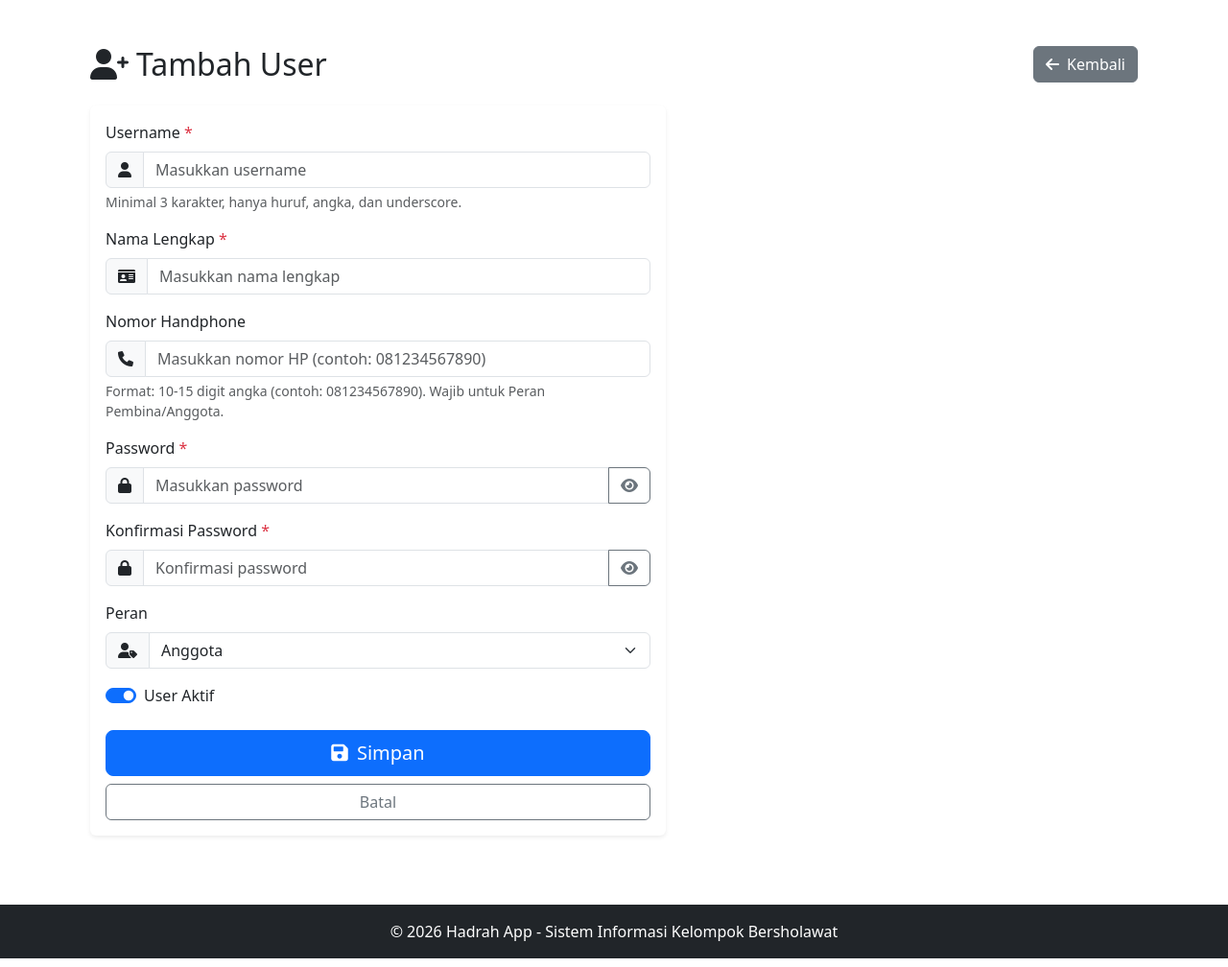
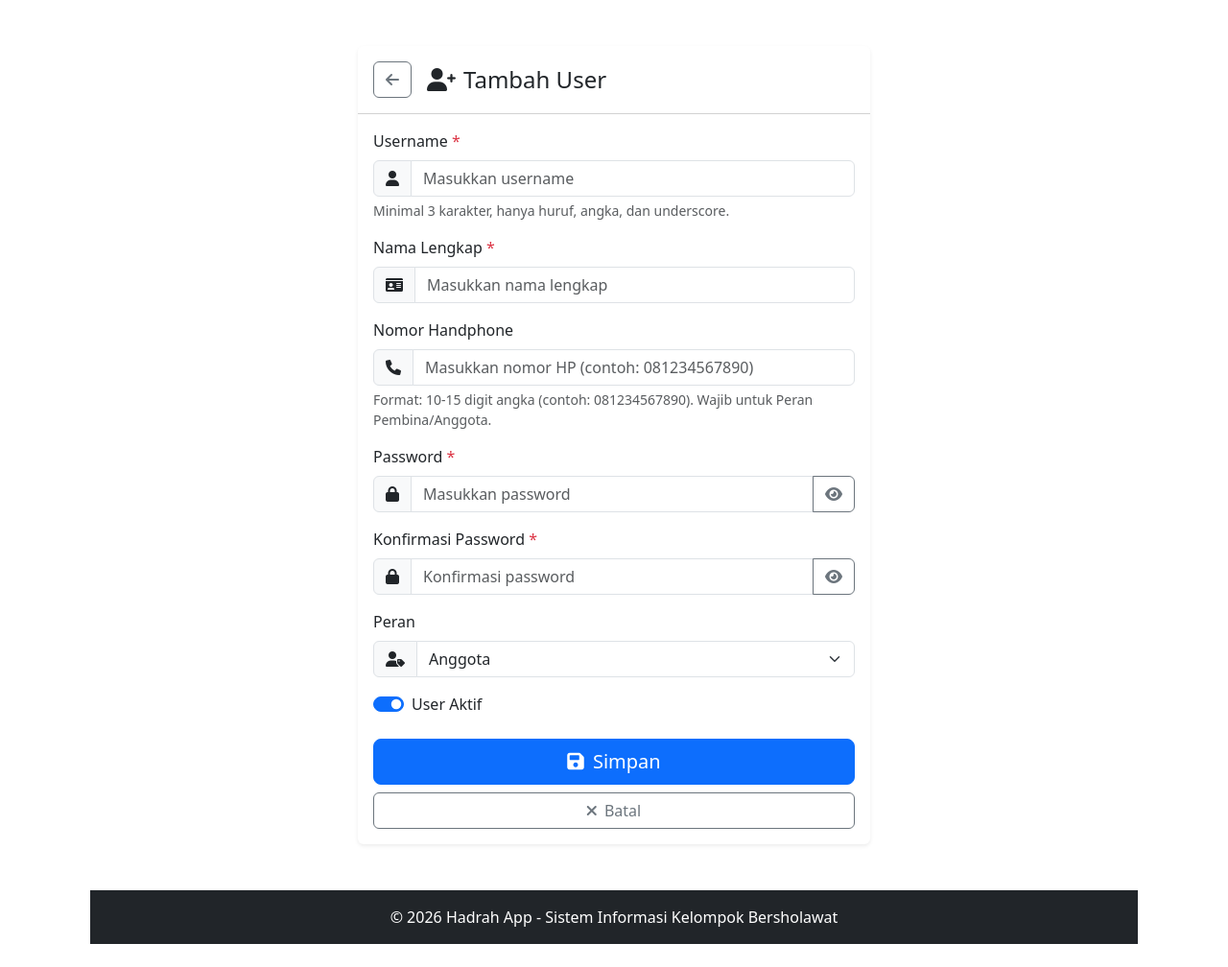
Before and after one commit to qtonnnn/hadrahin, a PHP site: page /modules/user/tambah.php in a window 1280 px wide. Shown: the whole page at 96% size. Run offline with PHP 8.4, Linux system fonts and the light colour scheme.

Commit message:
Update: Samakan tampilan form tambah dengan form edit

```diff
--- a/modules/user/tambah.php
+++ b/modules/user/tambah.php
@@ -94,11 +94,18 @@ if ($_SERVER['REQUEST_METHOD'] === 'POST') {
     <?php include '../../includes/header.php'; ?>
 
     <div class="container-fluid py-4">
-        <div class="d-flex justify-content-between align-items-center mb-4">
-            <h2 class="mb-0"><i class="fas fa-user-plus me-2"></i><?= $page_title ?></h2>
-            <a href="index.php" class="btn btn-secondary"><i class="fas fa-arrow-left me-1"></i> Kembali</a>
+        <div class="row justify-content-center">
+            <div class="col-md-8 col-lg-6">
+                <div class="card shadow-sm border-0">
+                    <div class="card-header bg-white py-3">
+                        <div class="d-flex align-items-center">
+                            <a href="index.php" class="btn btn-outline-secondary me-3">
+                                <i class="fas fa-arrow-left"></i>
+                            </a>
+                            <h4 class="mb-0"><i class="fas fa-user-plus me-2"></i><?= $page_title ?></h4>
                         </div>
-
+                    </div>
+                    <div class="card-body">
                         <?php if (!empty($errors)): ?>
                             <div class="alert alert-danger alert-dismissible fade show" role="alert">
                                 <ul class="mb-0">
@@ -110,8 +117,6 @@ if ($_SERVER['REQUEST_METHOD'] === 'POST') {
                             </div>
                         <?php endif; ?>
 
-        <div class="card shadow-sm border-0" style="max-width: 600px;">
-            <div class="card-body">
                         <form method="POST" autocomplete="off">
                     <div class="mb-3">
                         <label for="username" class="form-label">Username <span class="text-danger">*</span></label>
@@ -193,7 +198,9 @@ if ($_SERVER['REQUEST_METHOD'] === 'POST') {
                         <button type="button" class="btn btn-primary btn-lg" onclick="showConfirmModal()">
                             <i class="fas fa-save me-1"></i> Simpan
                         </button>
-                        <a href="index.php" class="btn btn-outline-secondary">Batal</a>
+                        <a href="index.php" class="btn btn-outline-secondary">
+                            <i class="fas fa-times me-1"></i> Batal
+                        </a>
                     </div>
                 </form>
             </div>
```
Lines whose indentation alone changed are shown as unchanged.
